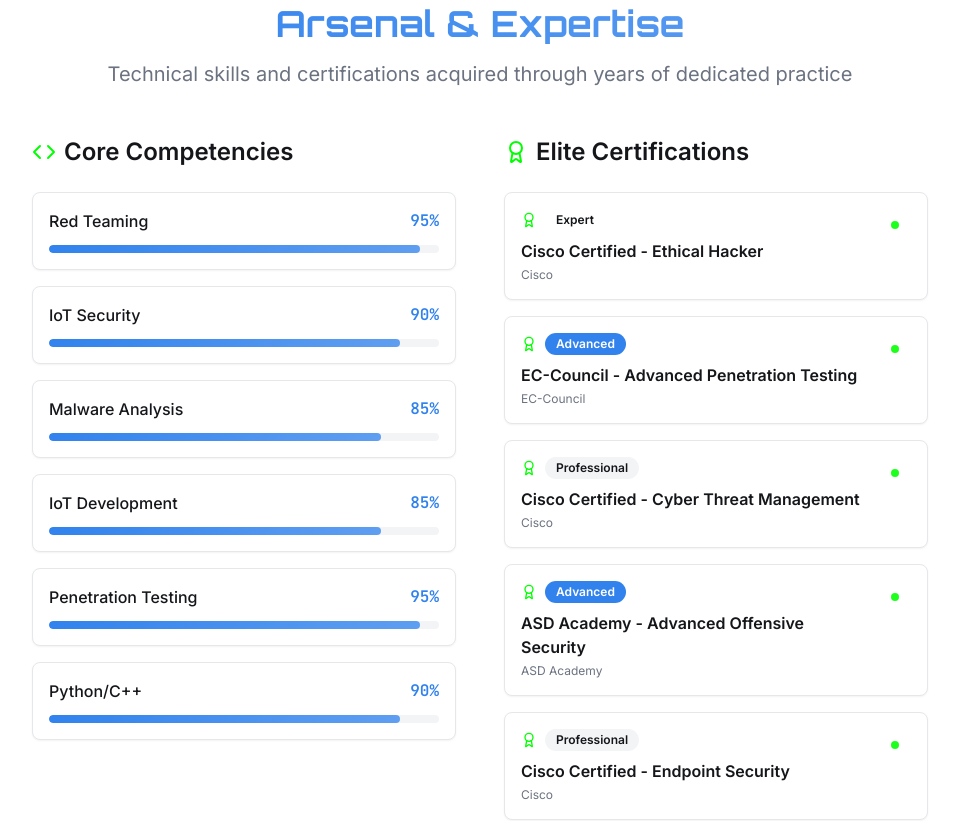
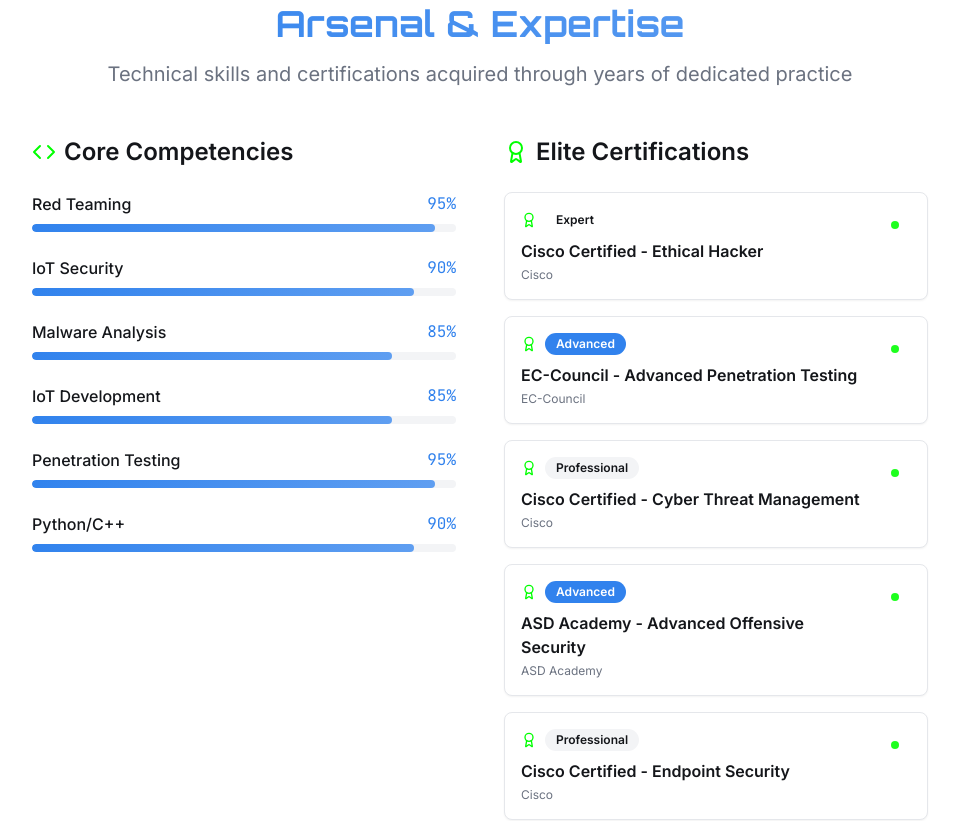
Before and after one commit to kshitij000806/kshitij-sec-future, a React (Vite) app: page / in a window 1280 px wide. Shown: the part 1500-2321 px from the top of the page, without its empty margins (160-1119 px from the left). Built offline with nearby package versions, Linux system fonts and the light colour scheme; the HTML template or start-up script is replaced by a standard one.

Commit message:
Reverted to commit 86f5fef3907c9d282dc5ba755071578d0e13219f

```diff
--- a/src/pages/Index.tsx
+++ b/src/pages/Index.tsx
@@ -249,40 +249,38 @@ const Index = () => {
               </p>
             </div>
 
-            <div className="grid lg:grid-cols-2 gap-8 lg:gap-12 items-start">
-              {/* Core Competencies */}
-              <div className="h-full">
+            <div className="grid lg:grid-cols-2 gap-8 lg:gap-12">
+              {/* Skills Chart */}
+              <div>
                 <h3 className="text-2xl font-semibold mb-6 flex items-center">
                   <Code className="h-6 w-6 text-cyber mr-2" />
                   Core Competencies
                 </h3>
-                <div className="space-y-4">
+                <div className="space-y-6">
                   {skills.map((skill, index) => (
-                    <Card key={index} className="hover-lift transition-all duration-300 hover:shadow-lg hover:border-cyber/30">
-                      <CardContent className="p-4">
-                        <div className="flex justify-between items-center mb-3">
+                    <div key={index} className="group">
+                      <div className="flex justify-between mb-2">
                         <span className="font-medium text-sm sm:text-base">{skill.name}</span>
-                          <span className="text-primary font-mono text-sm sm:text-base font-semibold">{skill.level}%</span>
+                        <span className="text-primary font-mono text-sm sm:text-base">{skill.level}%</span>
                       </div>
                       <div className="w-full bg-muted rounded-full h-2 overflow-hidden">
                         <div
-                            className="bg-gradient-primary h-2 rounded-full transition-all duration-1000 ease-out hover:shadow-glow"
+                          className="bg-gradient-primary h-2 rounded-full transition-all duration-1000 ease-out group-hover:shadow-glow"
                           style={{ width: `${skill.level}%` }}
                         />
                       </div>
-                      </CardContent>
-                    </Card>
+                    </div>
                   ))}
                 </div>
               </div>
 
-              {/* Elite Certifications */}
-              <div className="h-full">
+              {/* Certifications */}
+              <div>
                 <h3 className="text-2xl font-semibold mb-6 flex items-center">
                   <Award className="h-6 w-6 text-cyber mr-2" />
                   Elite Certifications
                 </h3>
-                <div className="space-y-4">
+                <div className="grid gap-4">
                   {certifications.map((cert, index) => (
                     <Card key={index} className="hover-lift transition-all duration-300 hover:shadow-lg hover:border-cyber/30">
                       <CardContent className="p-4">
```
Lines whose indentation alone changed are shown as unchanged.
